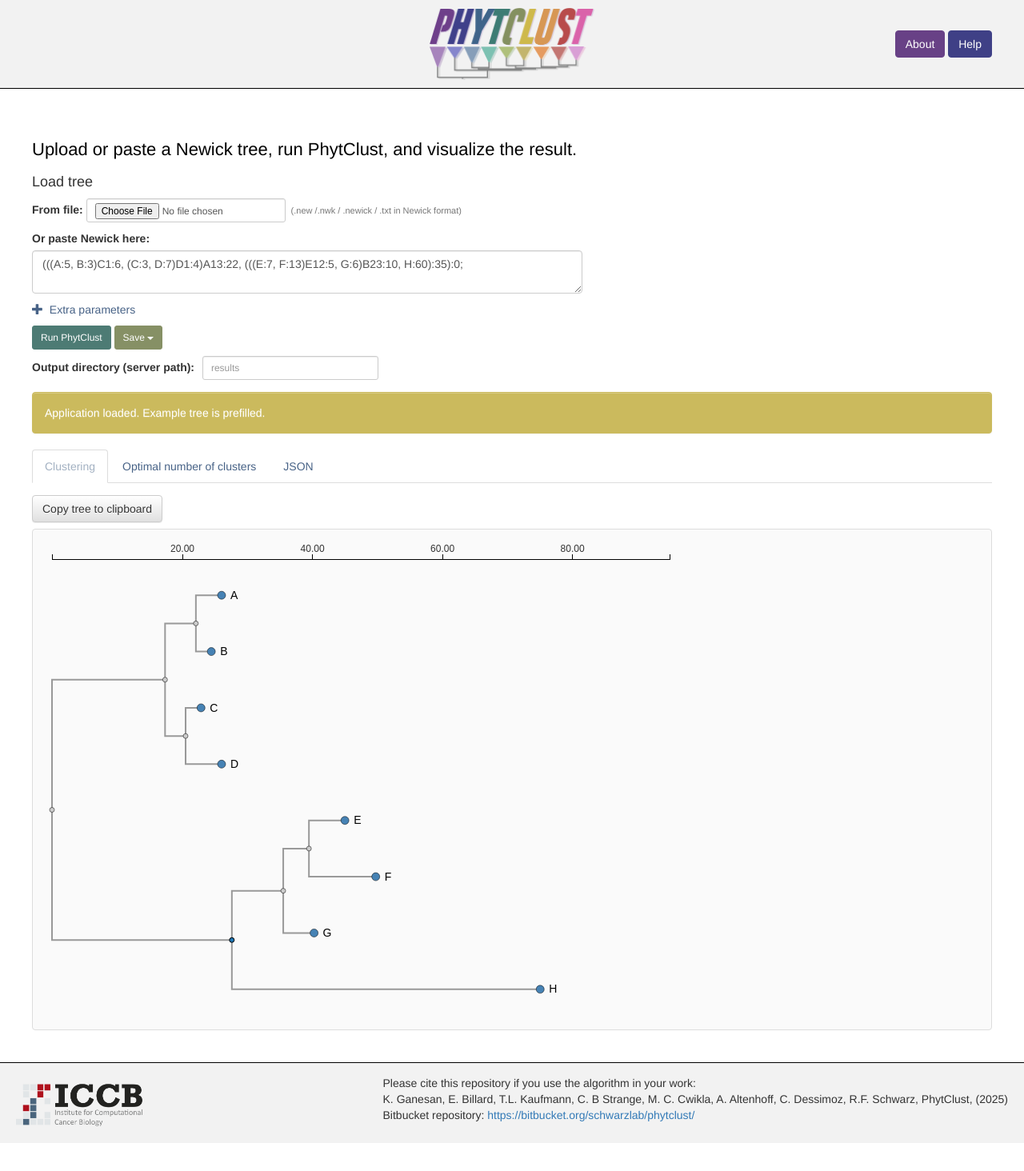
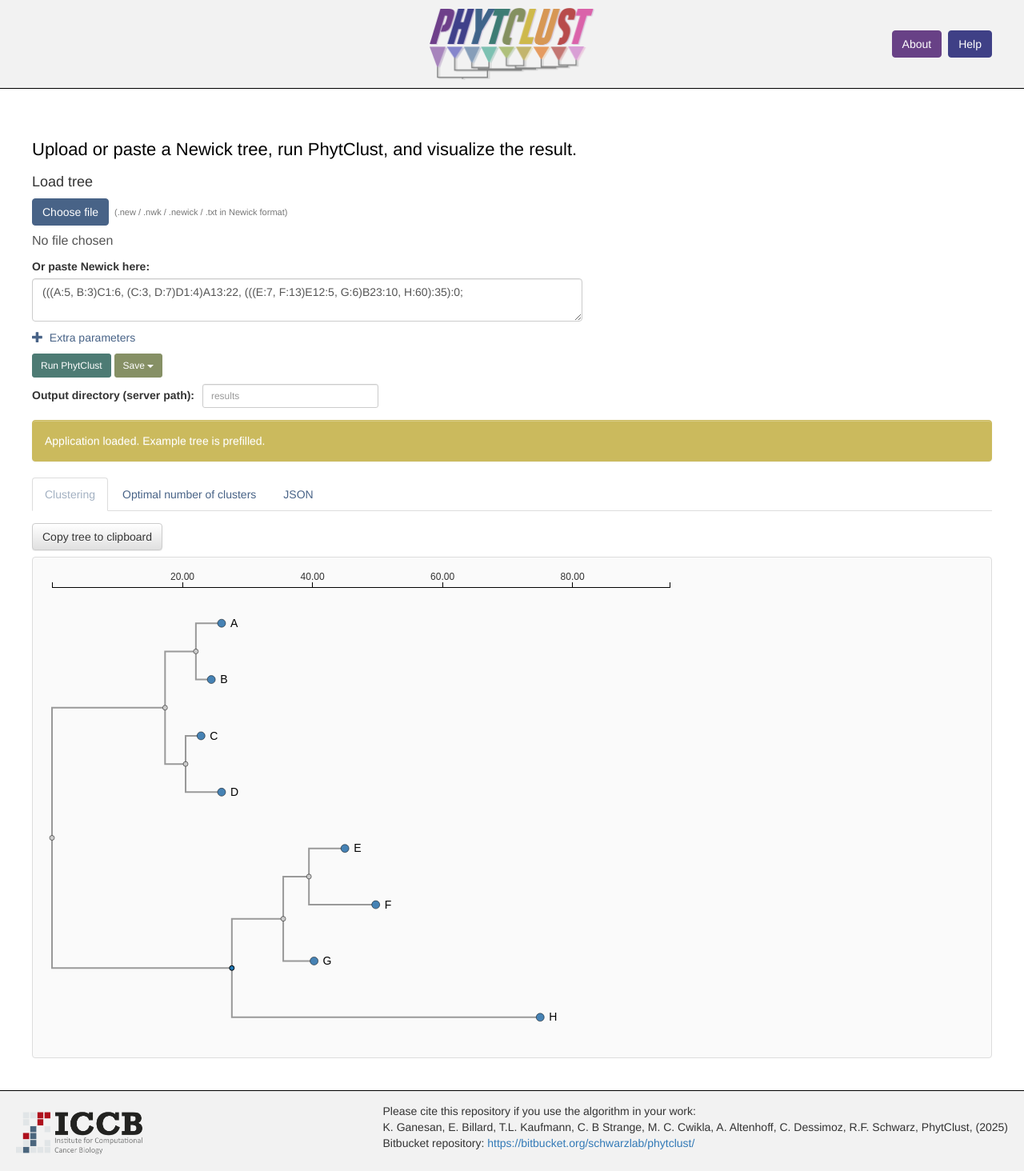
Before and after one commit to ICCB-Cologne/PhytClust, a FastAPI app: page / in a window 1280 px wide. Shown: the whole page at 80% size. Before the commit the page ends 1429 px from the top, so only its background shows below. Run offline with FastAPI, Linux system fonts and the light colour scheme; data that the repository does not hold is empty; some libraries are stand-ins or nearby versions.

Commit message:
updated upload option and updated header layout

```diff
--- a/src/phytclust/gui/templates/index.html
+++ b/src/phytclust/gui/templates/index.html
@@ -54,22 +54,88 @@
             margin-bottom: 20px;
         }
 
+        /*.header-content {*/
+        /*    display: flex;*/
+        /*    justify-content: center;   !* center the image horizontally *!*/
+        /*    align-items: center;       !* vertical alignment *!*/
+        /*    position: relative;*/
+        /*}*/
+
+        /*.header-buttons {*/
+        /*    position: absolute;*/
+        /*    right: 0;                  !* keep buttons on far right *!*/
+        /*}*/
+
+        /*second*/
+        /*.header-content {*/
+        /*    display: flex;*/
+        /*    align-items: center;*/
+        /*    justify-content: space-between;  !* logo left, buttons right *!*/
+        /*    flex-wrap: wrap;                 !* allow wrapping to next row *!*/
+        /*}*/
+
+        /*!* remove absolute positioning so they can wrap *!*/
+        /*.header-buttons {*/
+        /*    position: static;*/
+        /*    display: flex;*/
+        /*    gap: 8px;                        !* space between About / Help *!*/
+        /*}*/
+        /*@media (max-width: 600px) {*/
+        /*    .header-buttons {*/
+        /*        width: 100%;*/
+        /*        justify-content: center;  !* center buttons on their own row *!*/
+        /*        margin-top: 10px;*/
+        /*    }*/
+        /*}*/
+
+        /*third*/
         .header-content {
             display: flex;
-            justify-content: center;   /* center the image horizontally */
-            align-items: center;       /* vertical alignment */
-            position: relative;
+            align-items: center;
+            justify-content: center;   /* center the logo */
+            flex-wrap: wrap;           /* allow wrapping */
+            gap: 10px;
         }
 
-        .header-buttons {
-            position: absolute;
-            right: 0;                  /* keep buttons on far right */
+        /* invisible spacer to balance layout */
+        .header-spacer {
+            flex: 1;
         }
 
         .logo {
             max-width: 100%;
             height: auto;
             max-height: 90px;   /* optional: controls maximum size */
+        }
+
+        /* buttons stay on the right but can wrap */
+        .header-buttons {
+            flex: 1;
+            display: flex;
+            justify-content: flex-end;  /* push buttons right */
+            gap: 8px;
+        }
+        /*@media (max-width: 700px) {*/
+        /*    .header-buttons {*/
+        /*        justify-content: center;*/
+        /*        margin-top: 10px;*/
+        /*    }*/
+        /*}*/
+        @media (max-width: 768px) {   /* choose breakpoint you like */
+            .header-spacer {
+                display: none;        /* remove the left spacer */
+            }
+
+            .header-content {
+                justify-content: center;  /* center what’s left */
+            }
+
+            .header-buttons {
+                flex: 0 0 auto;       /* no stretching */
+                width: 100%;          /* own full row */
+                justify-content: center;
+                margin-top: 10px;
+            }
         }
 
         .app-footer {
@@ -109,6 +175,26 @@
 
         .app-footer .row {
             margin: 0;
+        }
+        #file-input {
+            opacity: 0;           /* hide the real button */
+            width: 150px;         /* must overlap the custom button */
+            height: 34px;
+            position: absolute;
+            cursor: pointer;
+        }
+        .btn-upload-custom {
+            background-color: #486387;
+            color: #ffffff;
+            padding: 6px 12px;
+            border: 1px solid #486387;
+            border-radius: 4px;
+            cursor: pointer;
+        }
+
+        .btn-upload-custom:hover {
+            background-color: #A3B1C2;
+            border-color: #486387;
         }
 
         #btn-about {
@@ -236,6 +322,16 @@
 
 <div class="header-bar" style="padding:10px 40px;">
     <div class="header-content">
+<!--        <img src="/static/phytclust_logo_colour.png"-->
+<!--             alt="PhytClust"-->
+<!--             class="logo">-->
+
+<!--        <div class="header-buttons">-->
+<!--            <button id="btn-about" class="btn" data-toggle="modal" data-target="#aboutModal" style="background-color:#684186;color:#ffffff;">About</button>-->
+<!--            <button id="btn-help" class="btn" style="background-color:#3F4086; color:#ffffff;">Help</button>-->
+<!--        </div>-->
+            <div class="header-spacer"></div>  <!-- left invisible spacer -->
+
             <img src="/static/phytclust_logo_colour.png"
                  alt="PhytClust"
                  class="logo">
@@ -262,12 +358,29 @@
 
             <h4>Load tree</h4>
 
+<!--                <form class="form-inline" onsubmit="return false;">-->
+<!--                    <div class="form-group">-->
+<!--                        <label for="file-input">From file:</label>-->
+<!--                        <input type="file" id="file-input" accept=".new,.nwk,.newick,.txt" class="form-control input-sm">-->
+<!--                    </div>-->
+<!--                    <span class="small-note">&nbsp;(.new /.nwk / .newick / .txt in Newick format)</span>-->
+<!--                </form>-->
                 <form class="form-inline" onsubmit="return false;">
-                <div class="form-group">
-                    <label for="file-input">From file:</label>
-                    <input type="file" id="file-input" accept=".new,.nwk,.newick,.txt" class="form-control input-sm">
+                    <div class="form-group" style="position: relative;">
+                        <label for="file-input" class="btn btn-upload-custom">
+                            Choose file
+                        </label>
+                        <input type="file" id="file-input"
+                               accept=".new,.nwk,.newick,.txt">
+                        <span class="small-note">&nbsp;(.new / .nwk / .newick / .txt in Newick format)</span>
+
+                        <div id="file-name"
+                             style="margin-top:8px; font-size:16px; color:#555;">
+                            No file chosen
                         </div>
-                <span class="small-note">&nbsp;(.new /.nwk / .newick / .txt in Newick format)</span>
+<!--                        <span id="file-name" style="margin-left:10px; color:#555;">No file chosen</span>-->
+<!--                        <span class="small-note">&nbsp;(.new / .nwk / .newick / .txt in Newick format)</span>-->
+                    </div>
                 </form>
 
             <label for="newick-input" style="margin-top:10px;">Or paste Newick here:</label>
@@ -482,6 +595,17 @@
 <script src="//netdna.bootstrapcdn.com/bootstrap/3.3.5/js/bootstrap.min.js"></script>
 
 <script>
+    document.getElementById("file-input").addEventListener("change", function() {
+        const fileNameSpan = document.getElementById("file-name");
+        if (this.files && this.files.length > 0) {
+            fileNameSpan.innerHTML =
+                '<span style="color: #555;">Chosen file:</span> ' +
+                '<span style="color: #000;">' + this.files[0].name + '</span>';
+        } else {
+            fileNameSpan.innerHTML =
+                '<span style="color: #555;">No file chosen</span>';
+        }
+    });
     // Example tree (from your template)
     var EXAMPLE_NEWICK = "(((A:5, B:3)C1:6, (C:3, D:7)D1:4)A13:22, (((E:7, F:13)E12:5, G:6)B23:10, H:60):35):0;";
 
@@ -1355,7 +1479,9 @@
 
             <!-- Left: footer image -->
             <div class="footer-left">
+                <a href="https://iccb-cologne.org/home" target="_blank">
                 <img src="/static/ICCB_logo.png" alt="Footer Logo">
+                </a>
             </div>
 
 <!--            &lt;!&ndash; Center: hidden link inside an image &ndash;&gt;-->
```
Lines whose indentation alone changed are shown as unchanged.
